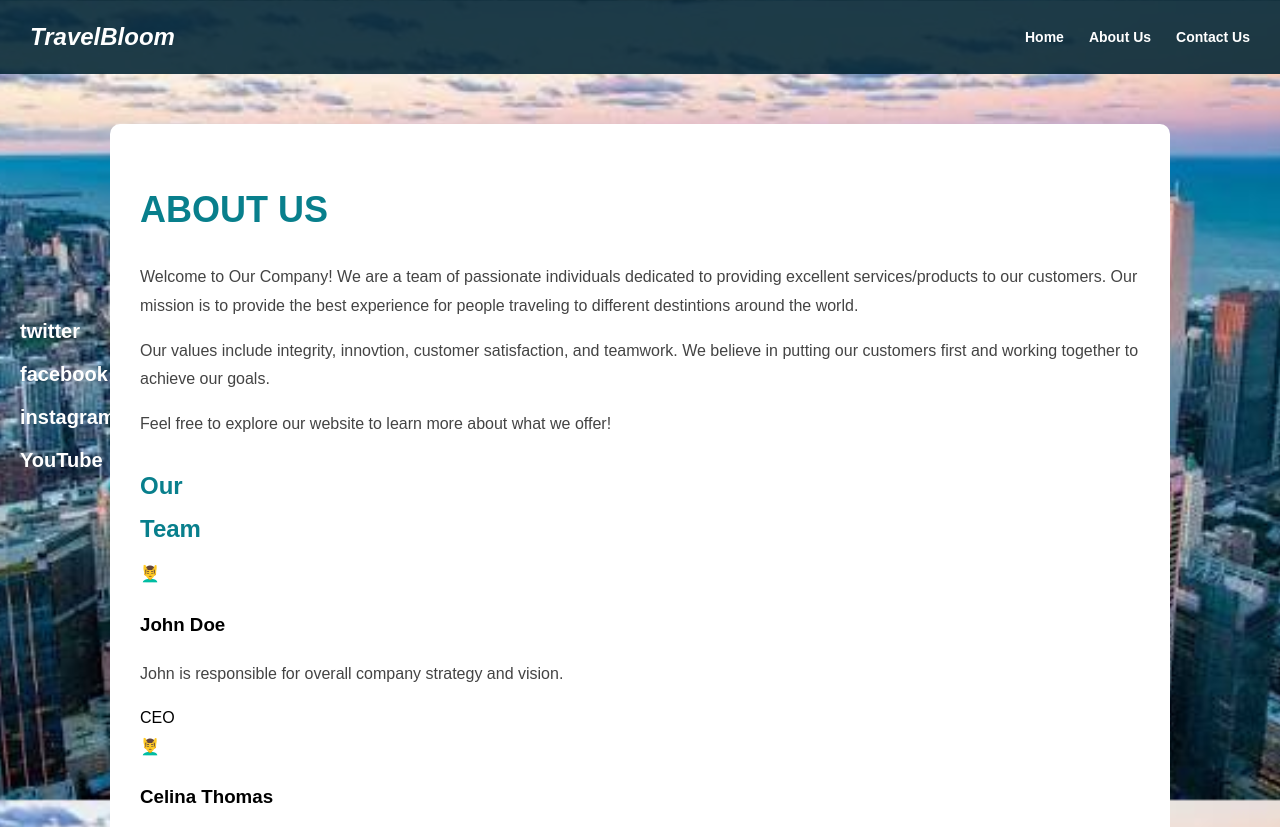
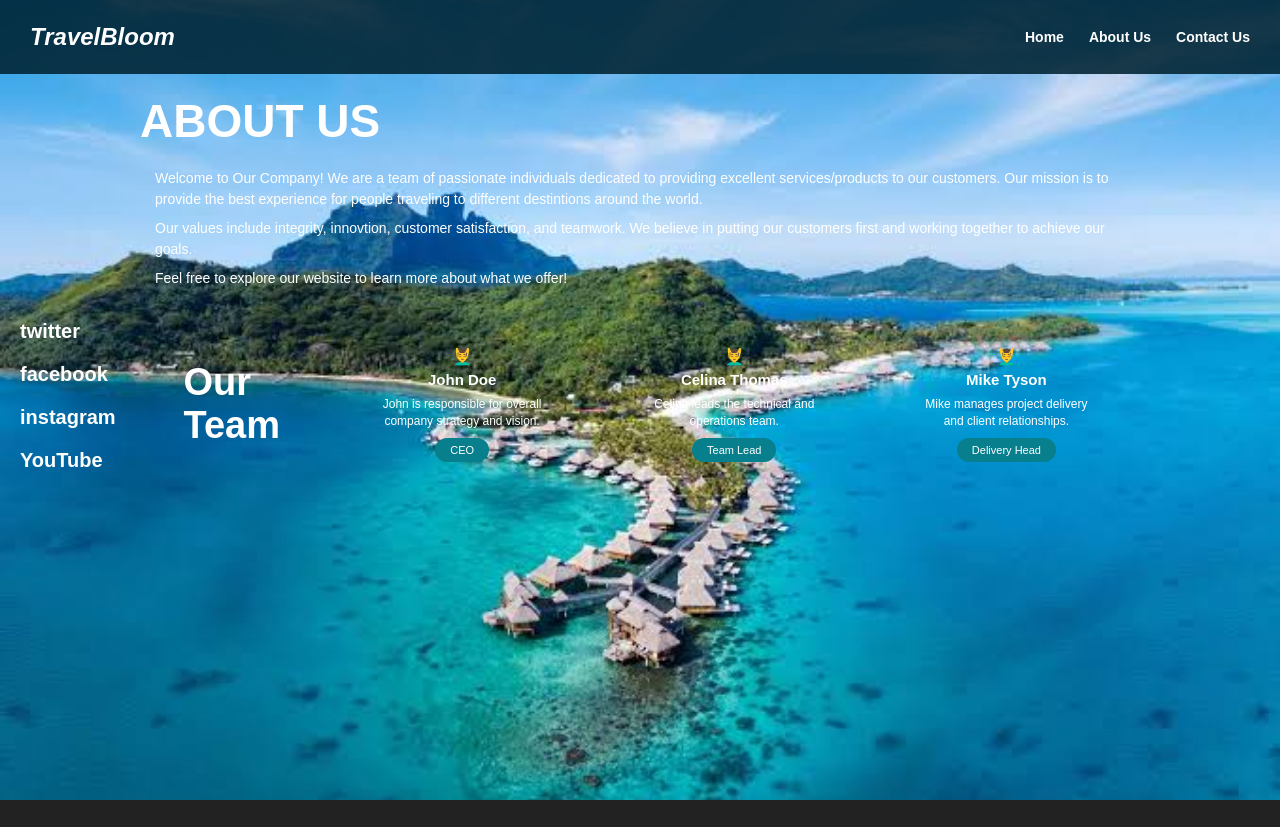
Before and after one commit to ShakirUllah-bj/travelRecommendation, a plain HTML site: page about_us.html in a window 1280 px wide. Shown: the top 827 px of the page. After the commit the page ends 800 px from the top, so only its background shows below. Drawn offline with Linux system fonts and the light colour scheme.

Commit message:
update about_us.html style and change bg image

```diff
--- a/travel_recommendation.css
+++ b/travel_recommendation.css
@@ -2,7 +2,7 @@ body {
   font-family: Arial, Helvetica, sans-serif;
   margin: 0;
   background-color: #222;
-  background-image: url("./images/hero-section-logo.jpg");
+  background-image: url("./images/bora_beach_polynesia.jpg");
   background-size: cover;
   background-position: center;
   background-attachment: fixed;
@@ -243,30 +243,75 @@ nav ul a:hover {
 /* About Us Page Styling */
 .about-container {
   max-width: 1000px;
-  margin: 50px auto;
-  padding: 30px;
-  background-color: white;
-  border-radius: 10px;
-  line-height: 1.8;
+  margin: 20px auto;
+  padding: 0 30px 40px;
+  color: white;
 }
 
 .about-container h1 {
-  color: #087f8c;
-  font-size: 36px;
-  margin-bottom: 20px;
+  color: white;
+  font-size: 46px;
+  margin: 0 0 5px;
 }
 
-.about-container h2 {
-  color: #087f8c;
-  margin-top: 25px;
-  margin-bottom: 10px;
+.about-description {
+  /* background-color: rgba(0, 25, 40, 0.65); */
+  padding: 15px;
+  border-radius: 3px;
+  margin: 5px 0 15px;
+  line-height: 1.5;
+  font-size: 14px;
 }
 
-.about-container p {
-  color: #444;
-  margin-bottom: 15px;
+.about-description p {
+  margin: 0 0 8px;
 }
 
-.about-container ul {
-  padding-left: 25px;
+.team-section {
+  display: flex;
+  align-items: center;
+  justify-content: space-around;
+  gap: 25px;
+  /* background-color: rgba(0, 25, 40, 0.65); */
+  padding: 20px 10px;
+  margin-top: 15px;
+  text-align: center;
 }
+
+.team-section h2 {
+  font-size: 38px;
+  text-align: left;
+  margin: 0;
+  max-width: 120px;
+}
+
+.team-member {
+  flex: 1;
+  max-width: 180px;
+}
+
+.team-icon {
+  background-color: white;
+  padding: 5px;
+  font-size: 30px;
+  margin-bottom: 8px;
+}
+
+.team-member h3 {
+  font-size: 15px;
+  margin: 5px 0;
+}
+
+.team-member p {
+  font-size: 12px;
+  line-height: 1.4;
+  margin: 8px 0;
+}
+
+.team-member span {
+  display: inline-block;
+  background-color: #087f8c;
+  padding: 6px 15px;
+  border-radius: 20px;
+  font-size: 11px;
+}
```
